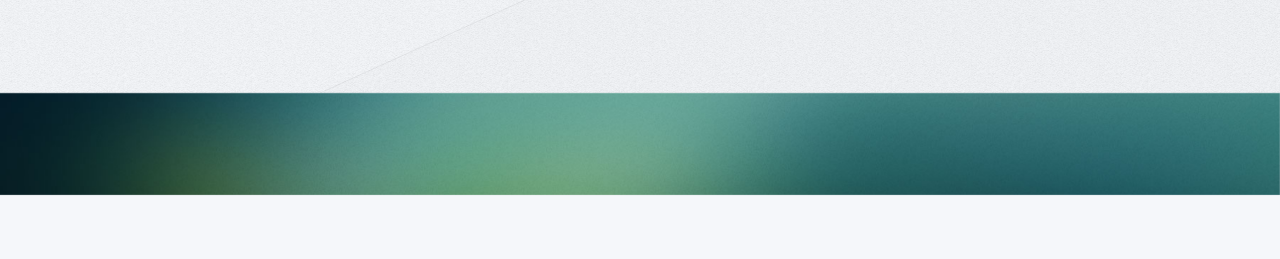
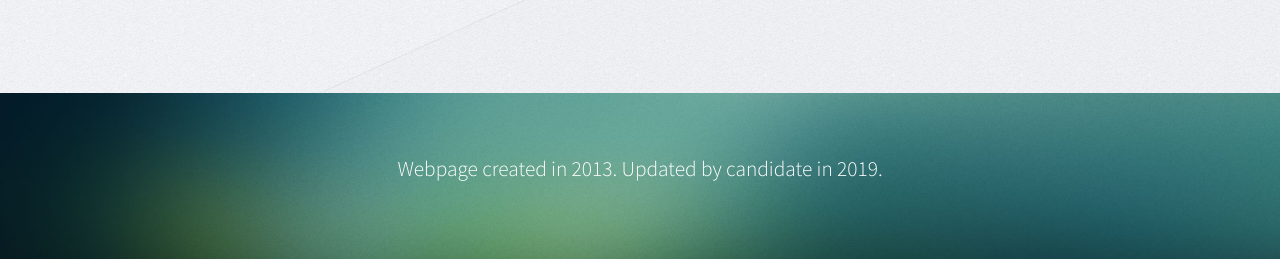
Before and after one commit to carlastilson/carlaforcouncil.org, a plain HTML site: page index.html in a window 1280 px wide. Shown: the part 7509-7768 px from the top of the page. Before the commit the page ends 7704 px from the top, so only its background shows below. Drawn offline with nearby package versions, Linux system fonts and the light colour scheme.

Commit message:
Add 'updated by candidate'

```diff
--- a/index.html
+++ b/index.html
@@ -110,7 +110,7 @@
                             shaped my outlook and given me a quality I believe every councilperson should embody: <strong>perspective</strong>.</p>
                             <ul id="qualifications">
                             	<li id="council-lead">I have served on Council for six years.</li>
-                            <li id="education-lead">I have a <strong>B.S. in Education</strong> from Penn State.
+                                <li id="education-lead">I have a <strong>B.S. in Education</strong> from Penn State.
                             <a id="education-expand" onclick="document.getElementById('education').style.cssText = 'visibility:visible;color:#52575C;font-size:inherit';document.getElementById('education-lead').style.height = 'auto';document.getElementById('education-expand').style.display = 'none'">&nbsp;&rarr;</a>
                             <span id="education">I have worked with students and parents
                             in an urban, racially tense environment where I saw how the systems sometimes fail the people they intend to help.
@@ -278,9 +278,8 @@
 					</div>
 				</div>
 			<div id="promo-wrapper" style="padding-top:60px">
-
-
-			 </div>
+		      <p>Webpage created in 2013. Updated by candidate in 2019.</p>
+			</div>
 			</div>
 <script type="text/javascript">var switchTo5x=false;</script>
 <script type="text/javascript" src="http://w.sharethis.com/button/buttons.js"></script>
```
